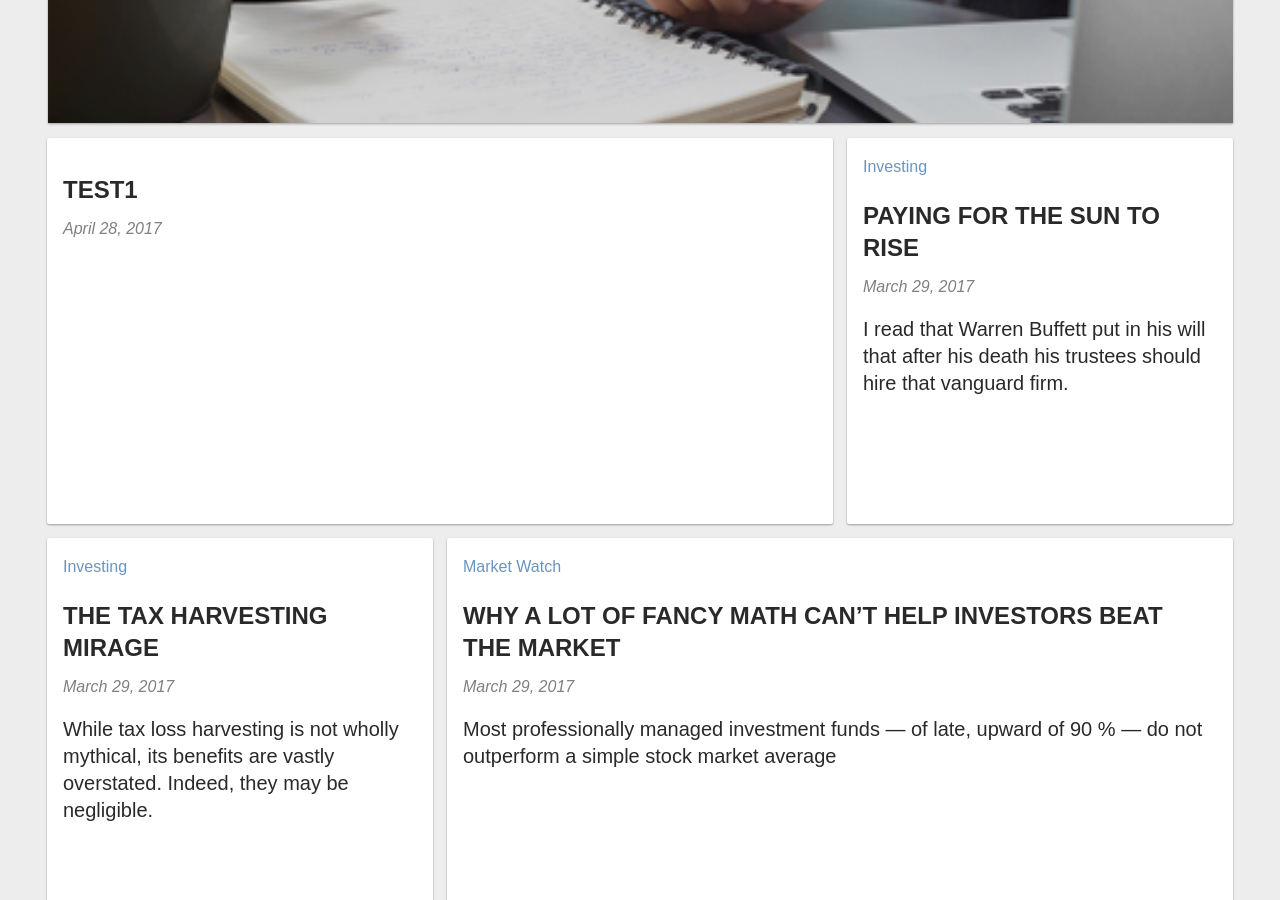
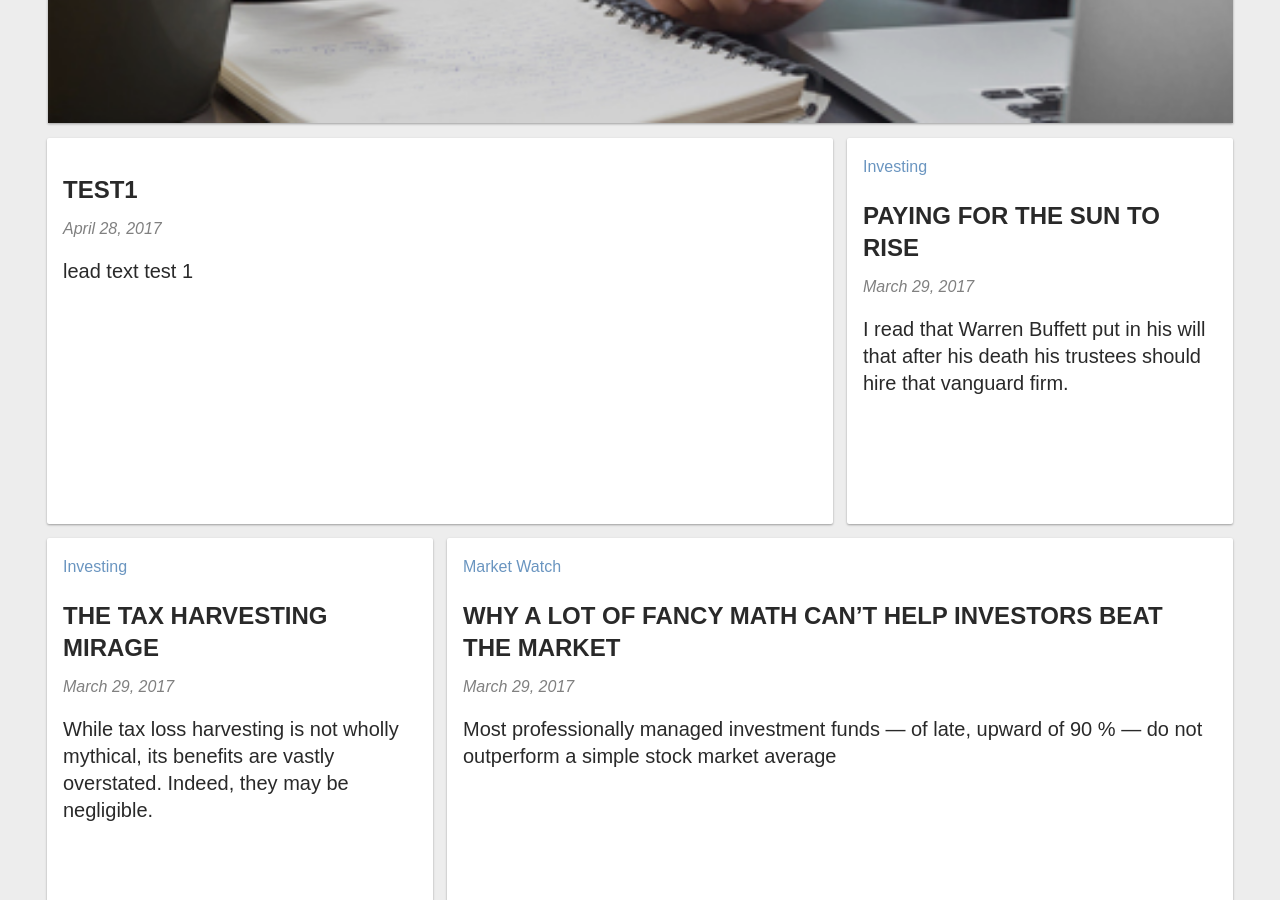
Before and after one commit to plynty/compendiumfinance, a Jekyll site: the page built from index.md, in a window 1280 px wide and 900 px high, scrolled down 461 px. Built offline with Jekyll 4.4.1, drawn with Linux system fonts in a browser that asks for light colours; nearby versions of some CDN libraries; some web fonts are replaced.

Commit message:
Updated Test1

```diff
--- a/_articles/test1.markdown
+++ b/_articles/test1.markdown
@@ -1,4 +1,9 @@
 ---
 title: test1
 date: 2017-04-28 17:52:00 Z
+status: current
+lead: lead text test 1
+link: www.plynty.com
 ---
+
+test text 1
```
